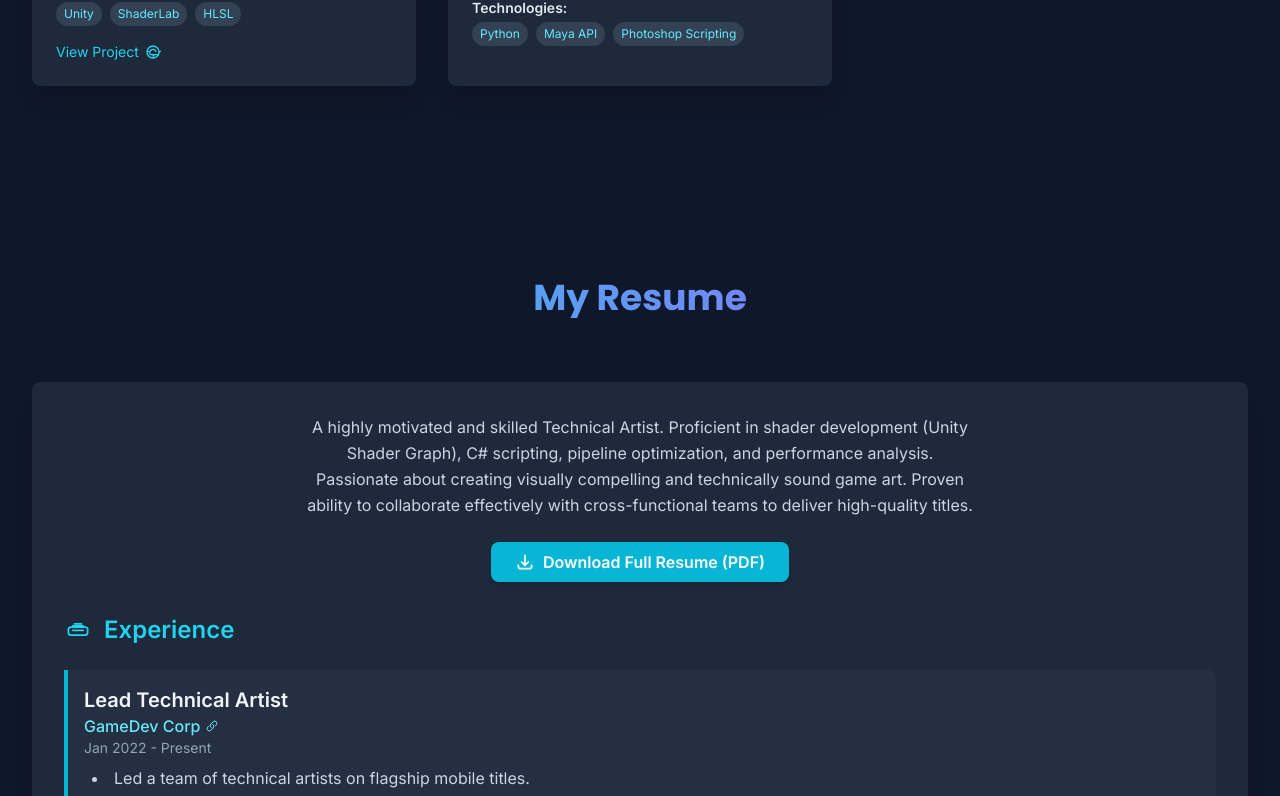
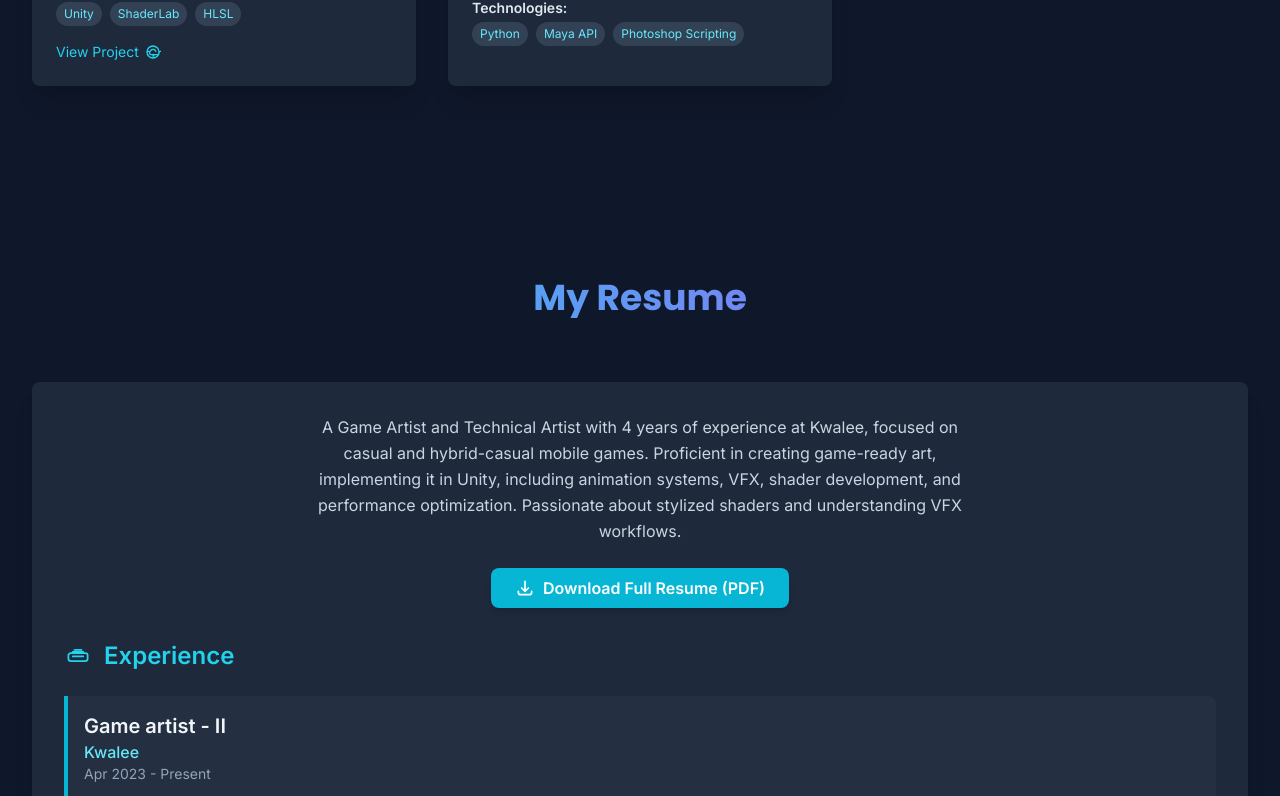
Before and after one commit to Evolve98/Portfolio, a React (Vite) app: page / in a window 1280 px wide. Shown: the part 2749-3545 px from the top of the page. Built offline with nearby package versions, Linux system fonts and the light colour scheme.

Commit message:
update on info p1

```diff
--- a/constants.ts
+++ b/constants.ts
@@ -4,7 +4,7 @@ import { GithubIcon, LinkedinIcon, MailIcon, GlobeIcon } from './components/icon
 
 export const HERO_DATA: HeroData = {
   title: "Hi, I'm [Your Name]",
-  subtitle: "Technical Artist",
+  subtitle: "Technical Artist", // Updated subtitle
   ctaText: "View My Work",
   ctaLink: "#projects"
 };
@@ -19,13 +19,12 @@ export const NAV_LINKS: NavLink[] = [
 
 export const ABOUT_DATA: AboutData = {
   greeting: "Hello there!",
-  introduction: "I'm a Technical Artist with a passion for bridging the gap between art and technology in game development.",
+  introduction: "I'm a Game Artist and Technical Artist working at Kwalee, focused on casual and hybrid casual mobile games.",
   bioParagraphs: [
-    "I've honed my skills in creating efficient art pipelines, developing custom tools, crafting shaders (primarily using visual tools like Unity's Shader Graph), and optimizing performance to deliver visually stunning and smooth gameplay experiences.",
-    "My journey began with a fascination for how games are made, which quickly evolved into a career focused on solving complex visual and technical challenges. I thrive in collaborative environments, working closely with artists and engineers to bring creative visions to life.",
-    "When I'm not deep in a game engine or scripting, you can find me exploring new technologies, contributing to open-source projects, or sketching out new game ideas."
+    "I have 4 years of experience creating game-ready art and implementing it directly into Unity including animation systems, VFX, and performance optimization.",
+    "In my free time, I enjoy creating stylized shaders and recreating visual effects from other games to better understand their workflows and techniques."
   ],
-  profileImageUrl: 'https://picsum.photos/seed/techartist/400/400',
+  profileImageUrl: 'https://picsum.photos/seed/techartist/400/400', // Placeholder image
 };
 
 
@@ -82,49 +81,51 @@ export const PROJECTS_DATA: Project[] = [
 ];
 
 export const RESUME_DATA: ResumeData = {
-  summary: "A highly motivated and skilled Technical Artist. Proficient in shader development (Unity Shader Graph), C# scripting, pipeline optimization, and performance analysis. Passionate about creating visually compelling and technically sound game art. Proven ability to collaborate effectively with cross-functional teams to deliver high-quality titles.",
+  summary: "A Game Artist and Technical Artist with 4 years of experience at Kwalee, focused on casual and hybrid-casual mobile games. Proficient in creating game-ready art, implementing it in Unity, including animation systems, VFX, shader development, and performance optimization. Passionate about stylized shaders and understanding VFX workflows.",
   experience: [
     {
-      role: 'Lead Technical Artist',
-      company: 'GameDev Corp',
-      companyUrl: 'https://example.com/gamedevcorp',
-      duration: 'Jan 2022 - Present',
+      role: 'Game artist - II', // Updated role
+      company: 'Kwalee',
+      // companyUrl: 'https://www.kwalee.com/', // Optional: Add Kwalee's URL
+      duration: 'Apr 2023 - Present',
       responsibilities: [
-        'Led a team of technical artists on flagship mobile titles.',
-        'Designed and implemented advanced shader systems for characters and environments.',
-        'Developed and maintained art pipelines and custom tools (C#).',
-        'Collaborated with engineering on graphics performance optimization.',
-        'Mentored junior technical artists and provided technical guidance.',
+        'Set up character rigs in Spine and exported them to Unity for animation and integration.',
+        'Designed and animated UI popups, including layout and transitions.',
+        'Built small editor tools to help manage and update images across multiple prefabs.',
+        'Created visual effects (VFX) for both UI elements and character actions using Unity.',
+        'Optimized texture and UI assets to reduce build size and improve performance on mobile.',
       ],
     },
     {
-      role: 'Technical Artist',
-      company: 'IndieJoy Studios',
-      companyUrl: 'https://example.com/indiejoystudios',
-      duration: 'Jun 2020 - Dec 2021',
+      role: 'Game artist - I',
+      company: 'Kwalee',
+      // companyUrl: 'https://www.kwalee.com/', // Optional: Add Kwalee's URL
+      duration: 'Mar 2021 - Apr 2023',
       responsibilities: [
-        'Created VFX and implemented UI elements for mobile puzzle games.',
-        'Optimized assets and scenes for performance on various mobile devices.',
-        'Wrote C# scripts to automate art asset processing and integration.',
-        'Supported art team with technical problem-solving and engine expertise.',
+        'Worked on multiple hyper-casual and hybrid-casual game prototypes.',
+        'Created quick 3D mock-ups to visualize gameplay and environment concepts.',
+        'Designed shaders using node-based systems like Shader Graph to improve visual quality.',
+        'Conducted internal workshops to train the art team on tools, workflows, and best practices.',
+        'Produced animations for both 3D models and UI elements using Unity\'s Animator and Timeline.',
+        'Optimized assets for mobile platforms by analyzing performance with the Unity Profiler and Frame Debugger, and resolving bottlenecks.',
       ],
     },
   ],
   education: [
     {
-      degree: 'B.Sc. in Computer Science with Game Development Focus',
-      institution: 'University of Technology',
-      year: '2020',
+      degree: 'BCA in game development and mobile applications', // Updated degree
+      institution: 'Cmr Institute of Management Studies', // Updated institution
+      year: '2018', // Updated year
     },
      {
       degree: 'Diploma in 3D Animation & VFX',
       institution: 'Art & Design Institute',
-      year: '2018',
+      year: '2018', // Assuming this is a separate, previous qualification. Adjust if this should also be 2018 or another year.
     },
   ],
   skills: {
-    technical: ['Shader Development (Unity Shader Graph)', 'Scripting (C#)', 'Pipeline Development & Automation', 'Performance Profiling & Optimization', 'VFX Creation', 'Lighting & Rendering', 'Procedural Content Generation'],
-    software: ['Unity', 'Blender', 'Maya', 'Photoshop', 'Substance Painter', 'Spine2D'],
+    technical: ['Unity Engine', 'Game Art Creation', 'Technical Art', 'Animation Systems (Unity Animator, Timeline, Spine)', 'VFX Creation', 'Shader Development (Shader Graph)', 'Performance Profiling & Optimization (Unity Profiler, Frame Debugger)', 'UI Design & Animation', 'Editor Tooling (Unity)', '3D Mock-ups', 'Rigging (Spine)'],
+    software: ['Unity', 'Spine', 'Maya', 'Blender', 'Photoshop', 'Substance Painter'],
     toolsAndPlatforms: ['Git', 'Jira', 'iOS', 'Android', 'Figma'],
   },
   resumePdfUrl: '/path-to-your-resume.pdf', // Replace with actual path or link
@@ -133,9 +134,9 @@ export const RESUME_DATA: ResumeData = {
 
 export const CONTACT_DATA: ContactData = {
   title: "Let's Connect",
-  email: "your.email@example.com",
+  email: "your.email@example.com", // Replace with your actual email
   links: [
-    { name: 'GitHub', url: 'https://github.com/yourusername', icon: GithubIcon },
-    { name: 'LinkedIn', url: 'https://linkedin.com/in/yourusername', icon: LinkedinIcon },
+    { name: 'GitHub', url: 'https://github.com/yourusername', icon: GithubIcon }, // Replace with your GitHub
+    { name: 'LinkedIn', url: 'https://linkedin.com/in/yourusername', icon: LinkedinIcon }, // Replace with your LinkedIn
   ],
 };
--- a/index.html
+++ b/index.html
@@ -20,9 +20,11 @@
   }
 }
 </script>
+<link rel="stylesheet" href="/index.css">
 </head>
 <body class="bg-slate-900 text-slate-100 antialiased">
   <div id="root"></div>
   <script type="module" src="/index.tsx"></script> <!-- Vite uses this as the entry point -->
+<script type="module" src="/index.tsx"></script>
 </body>
 </html>
```
